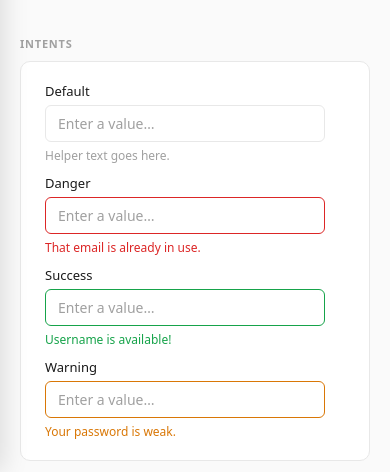
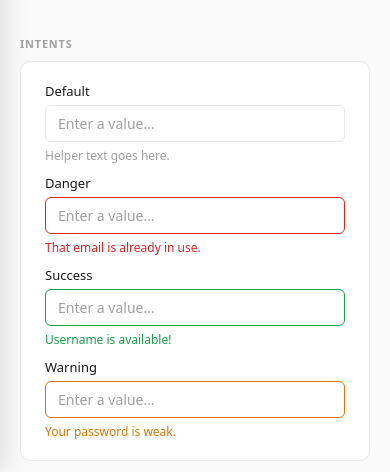
Before and after one commit to JunoK95/juno-ui, a React (Vite) app: page /ui/input in a window 390 px wide. Shown: the part 372-844 px from the top of the page. Built offline with nearby package versions, Linux system fonts and the light colour scheme; the HTML template or start-up script is replaced by a standard one.

Commit message:
Fix responsive bug for input

```diff
--- a/src/components/Input/Input.tsx
+++ b/src/components/Input/Input.tsx
@@ -25,12 +25,16 @@ export function Input({
   hint,
   id,
   className,
+  style,
   ...props
 }: InputProps) {
   const inputId = id ?? (label ? label.toLowerCase().replace(/\s+/g, '-') : undefined)
 
   return (
-    <div className={[styles.wrapper, intentClass[intent], className].filter(Boolean).join(' ')}>
+    <div
+      className={[styles.wrapper, intentClass[intent], className].filter(Boolean).join(' ')}
+      style={style}
+    >
       {label && <label className={styles.label} htmlFor={inputId}>{label}</label>}
       <input id={inputId} className={[styles.input, styles[size]].join(' ')} {...props} />
       {hint && <p className={styles.hint}>{hint}</p>}
--- a/src/pages/InputPage.tsx
+++ b/src/pages/InputPage.tsx
@@ -28,7 +28,7 @@ export function InputPage() {
 
       <div className={s.section}>
         <p className={s.sectionTitle}>Intents</p>
-        <div className={s.canvas} style={{ flexDirection: 'column', alignItems: 'flex-start' }}>
+        <div className={s.canvas} style={{ flexDirection: 'column', alignItems: 'stretch' }}>
           {intents.map(intent => (
             <Input
               key={intent}
@@ -36,7 +36,7 @@ export function InputPage() {
               label={intent.charAt(0).toUpperCase() + intent.slice(1)}
               hint={intentHints[intent]}
               placeholder="Enter a value…"
-              style={{ width: '280px' }}
+              style={{ width: '100%' }}
             />
           ))}
         </div>
```
